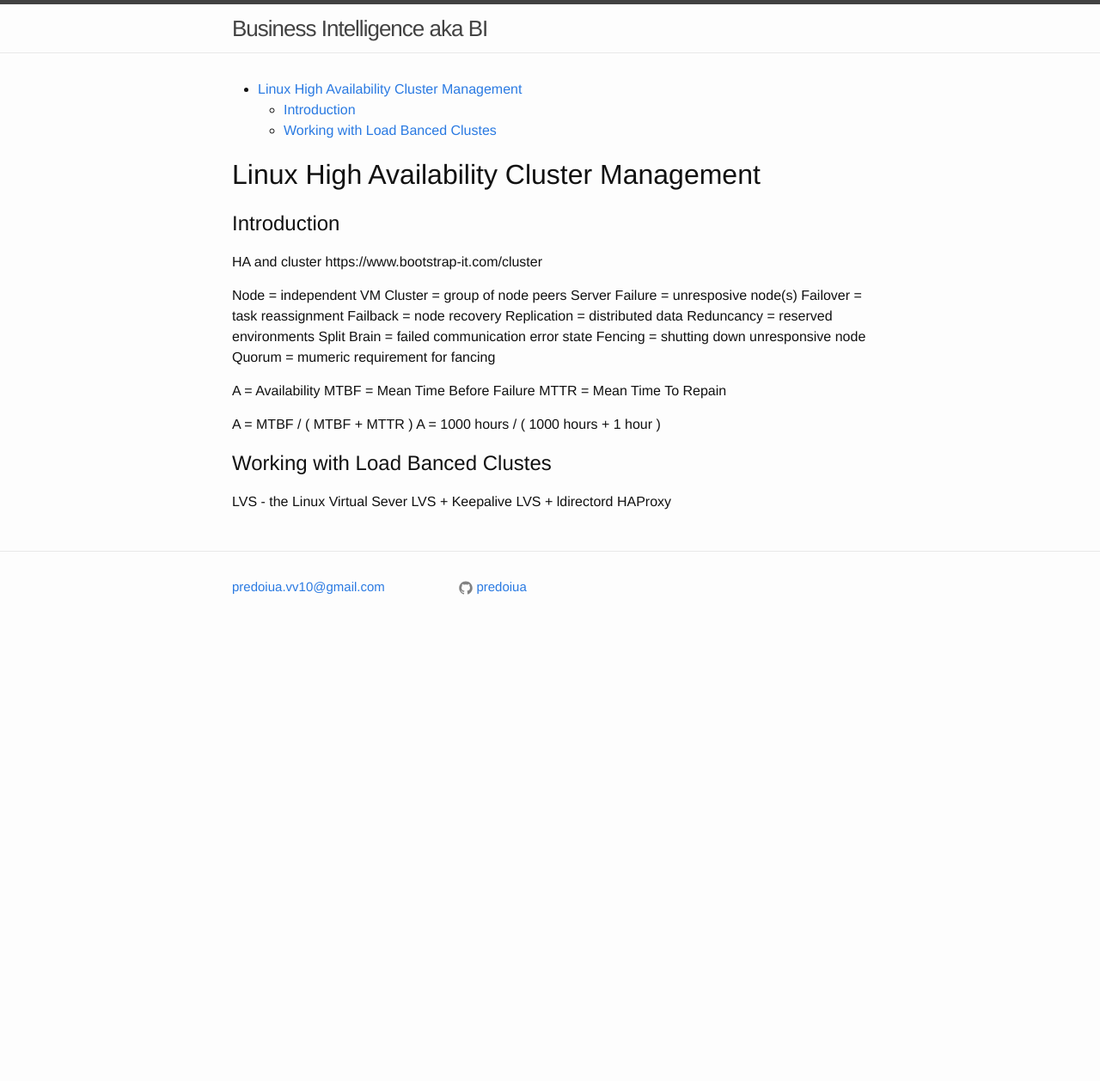
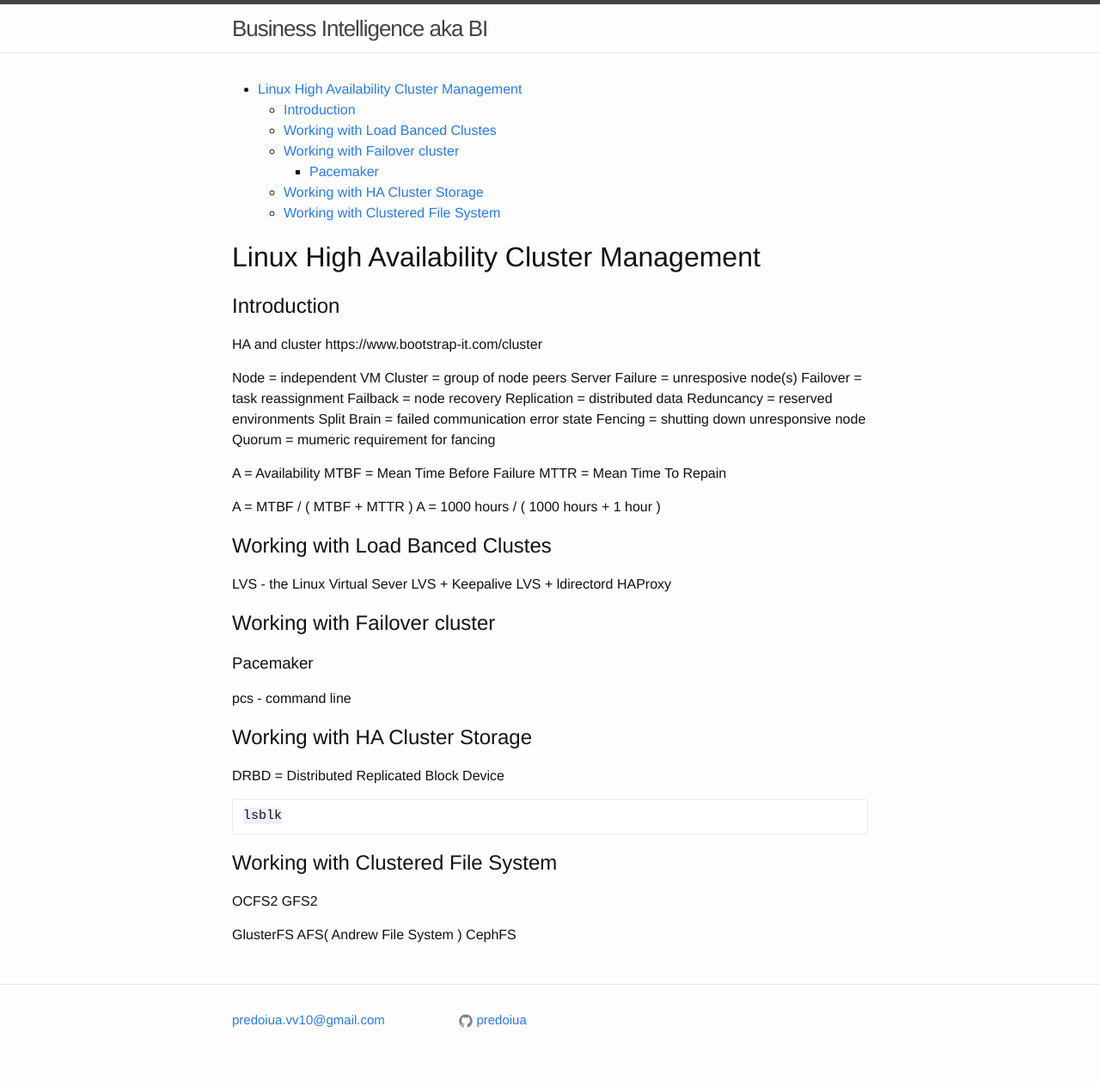
Before and after one commit to predoiua/predoiua.github.io, a Jekyll site: the page built from tutorials/linux/lfce/linux_cluster.md, in a window 1280 px wide. Shown: the whole page at 86% size. Built offline with Jekyll 4.4.1, drawn with Linux system fonts in a browser that asks for light colours; before the commit the page ends 900 px from its top, so only the background shows below that.

Commit message:
linux cluster

```diff
--- a/tutorials/linux/lfce/linux_cluster.md
+++ b/tutorials/linux/lfce/linux_cluster.md
@@ -38,3 +38,25 @@ LVS - the Linux Virtual Sever
 LVS + Keepalive
 LVS + ldirectord
 HAProxy
+
+## Working with Failover cluster
+
+### Pacemaker
+pcs - command line
+
+## Working with HA Cluster Storage
+
+DRBD = Distributed Replicated Block Device
+
+~~~
+lsblk
+~~~
+
+## Working with Clustered File System
+
+OCFS2
+GFS2
+
+GlusterFS
+AFS( Andrew File System )
+CephFS
```
